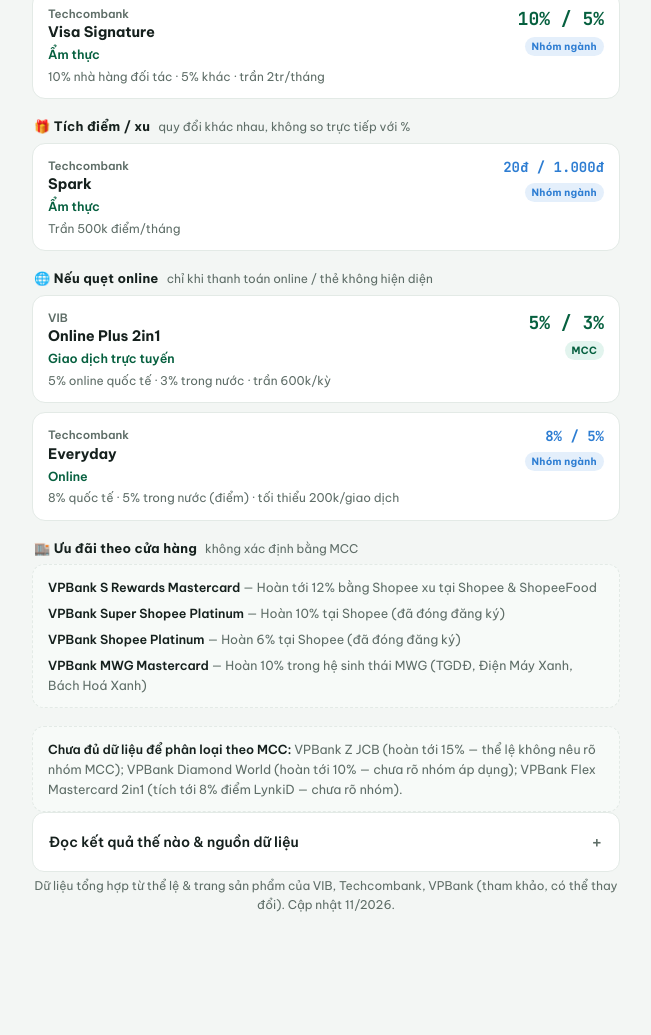
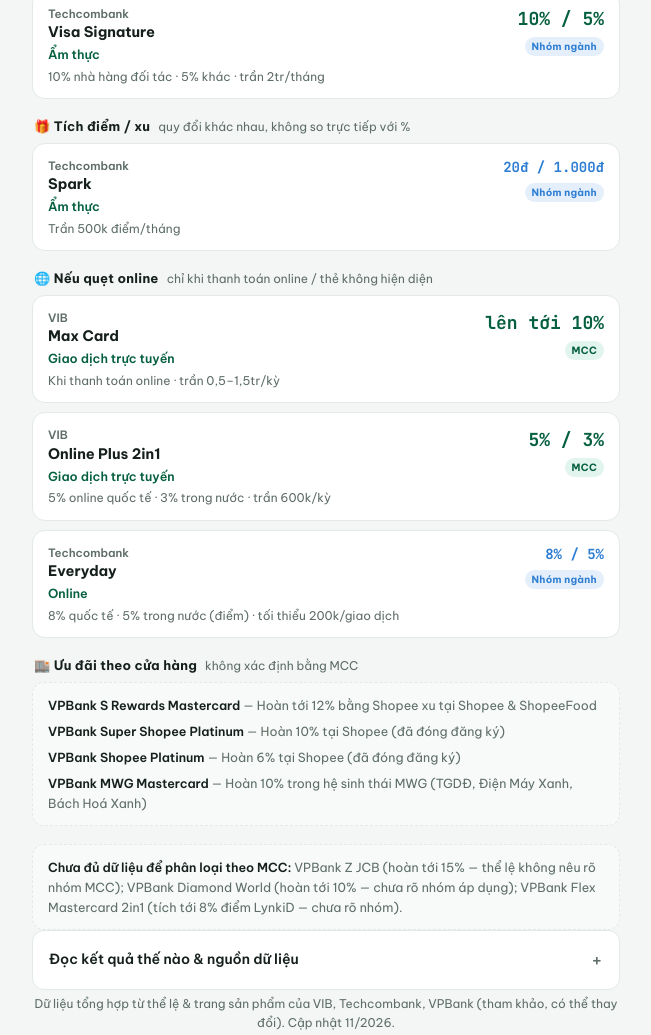
Before and after one commit to Quanbattousai/MCC-Cashback-lookup, a plain HTML site: page index.html in a window 1280 px wide. Shown: the part 1384-2419 px from the top of the page, without its empty margins (314-965 px from the left). Before the commit the page ends 2359 px from the top, so only its background shows below. Drawn offline with Linux system fonts and the light colour scheme.

Commit message:
Add files via upload

```diff
--- a/index.html
+++ b/index.html
@@ -348,19 +348,19 @@ function describe(mcc){
    {rate:số để xếp hạng, rateText, label, meta}. kind: 'cash' | 'point' | 'merchant'. */
 // MCC bị loại trừ hẳn / không tính là giao dịch online hưởng ưu đãi (theo thể lệ Max)
 const EXCL_NOTABLE={4900:"tiện ích điện/nước",4814:"viễn thông",4899:"truyền hình cáp",4816:"internet",6300:"bảo hiểm",7311:"quảng cáo online",7399:"dịch vụ doanh nghiệp"};
-// MCC gắn địa điểm, gần như không bao giờ là giao dịch online (taxi, xăng, metro, phí đường, bãi xe)
-const ONLINE_INELIGIBLE=new Set([4121,4111,4112,4131,5541,5542,7523,4784]);
-function isOnlineEligible(mcc){return !(mcc in EXCL_NOTABLE) && !ONLINE_INELIGIBLE.has(mcc);}
+// Nhóm Online tính theo PHƯƠNG THỨC thanh toán: gần như mọi giao dịch online đều được,
+// chỉ trừ nhóm loại trừ (bảo hiểm, viễn thông, tiện ích, quảng cáo, dịch vụ doanh nghiệp).
+function isOnlineEligible(mcc){return !(mcc in EXCL_NOTABLE);}
 
 const CARDS=[
   /* ---- VIB (map theo MCC) ---- */
   {bank:"VIB",name:"Max Card",conf:"mcc",kind:"cash",
    match(mcc,g,online){
      if(EXCL_NOTABLE[mcc])return null; // loại trừ (tiện ích, viễn thông, bảo hiểm, quảng cáo…)
-     const c=vibCat(mcc);
-     if(c)return{rate:10,rateText:"lên tới 10%",label:c,meta:"Starter 0,5% · Plus 5% · Pro 8% · Elite 10% · trần 0,5–1,5tr/kỳ"};
-     if(online)return{rate:10,rateText:"lên tới 10%",label:"Giao dịch trực tuyến",onlineCond:true,meta:"Chỉ khi thanh toán online · trần 0,5–1,5tr/kỳ"};
-     return null;
+     const c=vibCat(mcc), out=[];
+     if(c)out.push({rate:10,rateText:"lên tới 10%",label:c,meta:"Starter 0,5% · Plus 5% · Pro 8% · Elite 10% · trần 0,5–1,5tr/kỳ"});
+     if(online)out.push({rate:10,rateText:"lên tới 10%",label:"Giao dịch trực tuyến",onlineCond:true,meta:"Khi thanh toán online · trần 0,5–1,5tr/kỳ"});
+     return out.length?out:null;
    }},
   {bank:"VIB",name:"Super Card",conf:"mcc",kind:"cash",
    match(mcc,g,online){
@@ -463,7 +463,7 @@ const STORES=[
   {n:"Bách Hoá Xanh",m:5411,h:"Siêu thị (5411) — không thuộc nhóm nào"},
   {n:"King Food Market",m:5411,h:"Siêu thị (5411) — không thuộc nhóm nào"},
   // Di chuyển (KHÔNG thuộc nhóm nào)
-  {n:"Grab",m:4121,h:"Xe/giao đồ ăn (4121) — không thuộc nhóm nào của Max"},
+  {n:"Grab",m:4121,h:"Xe/giao đồ ăn (4121) — không thuộc 4 nhóm MCC, nhưng trả in-app nên có thể vào nhóm Online"},
   {n:"Be",m:4121,h:"Xe (4121) — không thuộc nhóm nào"},
   {n:"Xanh SM",m:4121,h:"Taxi (4121) — không thuộc nhóm nào"},
   {n:"Xăng Petrolimex",m:5541,h:"Trạm xăng (5541) — không thuộc nhóm nào"},
@@ -576,10 +576,13 @@ function render(){
   // Thu thập kết quả
   const cash=[],point=[],onlineOpt=[];
   CARDS.forEach(card=>{
-    const r=card.match(mcc,g,online);
-    if(!r)return;
-    if(r.onlineCond) onlineOpt.push({card,res:r});
-    else (card.kind==="point"?point:cash).push({card,res:r});
+    let rs=card.match(mcc,g,online);
+    if(!rs)return;
+    if(!Array.isArray(rs)) rs=[rs];
+    rs.forEach(r=>{
+      if(r.onlineCond) onlineOpt.push({card,res:r});
+      else (card.kind==="point"?point:cash).push({card,res:r});
+    });
   });
   cash.sort((a,b)=>b.res.rate-a.res.rate);
   point.sort((a,b)=>b.res.rate-a.res.rate);
```
